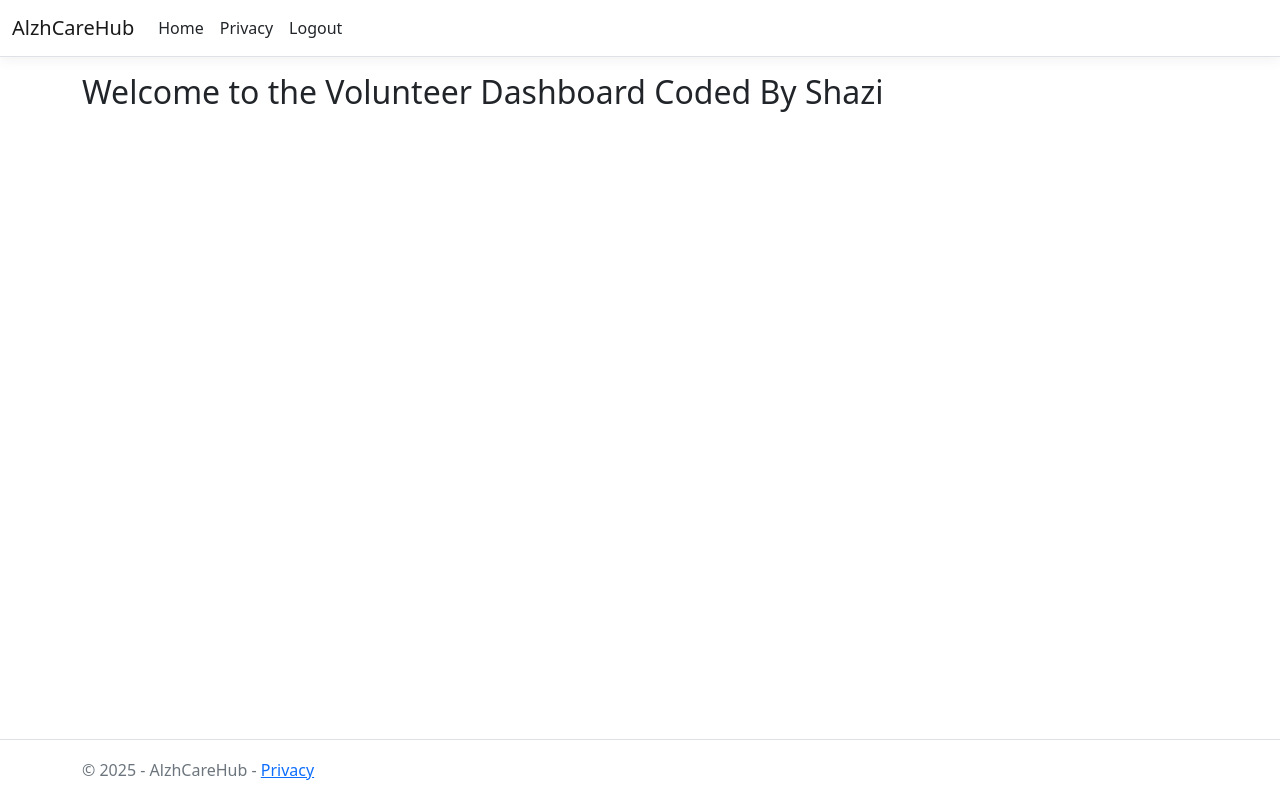
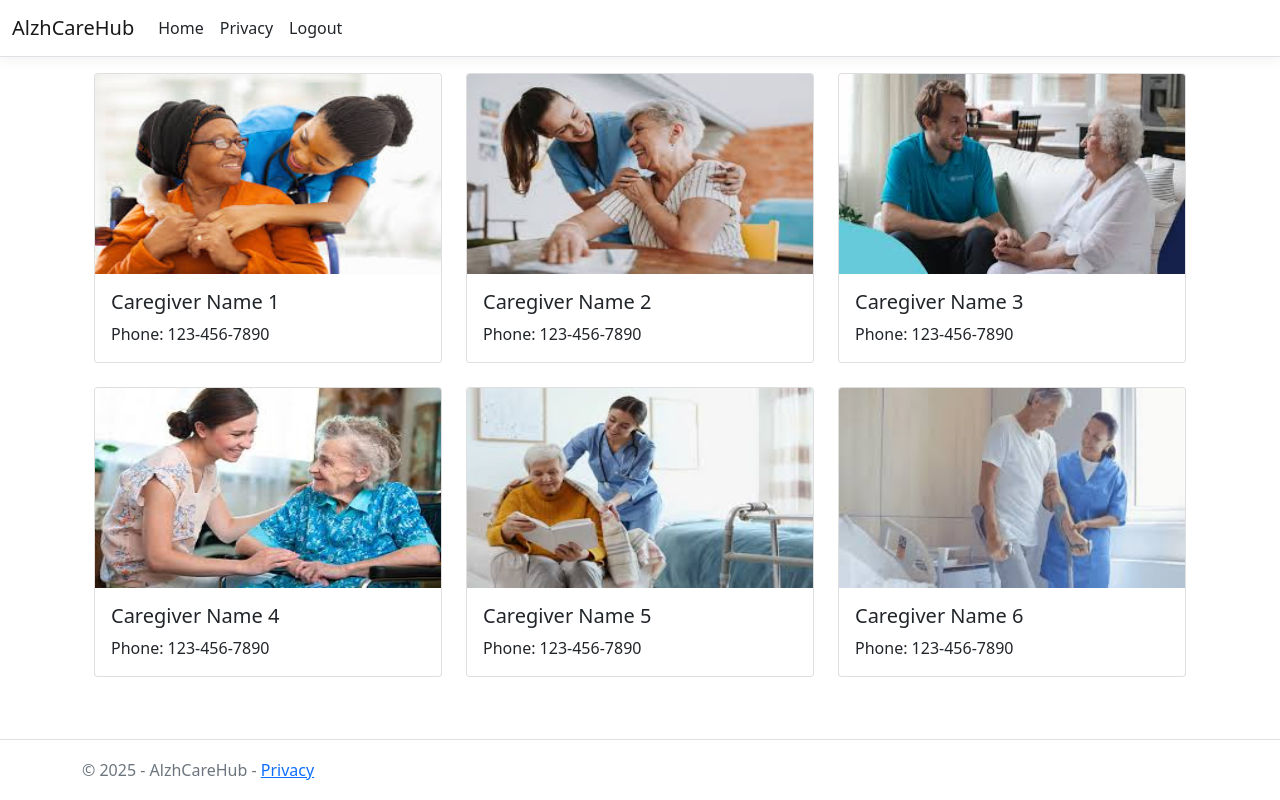
Before and after one commit to shazaibabubashar2210/AlzheimerCareHubPlatform, an ASP.NET MVC app: template AlzhCareHub/Views/Auth/VolunteerDashboard.cshtml in a window 1280 px wide. Run offline with ASP.NET Core 8 and stand-ins for ASP.NET MVC 5, Linux system fonts and the light colour scheme; the template is opened without the code that fills it, so the values that code supplies are empty; style sheets or scripts are compiled from the project's sources; the project's own start-up code is not run, and a stand-in starts its controllers and pages; some libraries are stand-ins or nearby versions.

Commit message:
I add a Caregiver header and a Static Volunteer Page

```diff
--- a/AlzhCareHub/Controllers/AuthController.cs
+++ b/AlzhCareHub/Controllers/AuthController.cs
@@ -72,9 +72,13 @@ namespace AlzhCareHub.Controllers
                     }
                 }
             }
+            catch (InvalidOperationException ex)
+            {
+                TempData["Error"] = ex.Message; // Displaying user-friendly error message
+            }
             catch (Exception ex)
             {
-                TempData["Error"] = "Login failed: " + ex.Message;
+                TempData["Error"] = "Invalid User Name And Password Plz try again.";
             }
 
             return View();
--- a/AlzhCareHub/Views/Auth/CaregiverDashboard.cshtml
+++ b/AlzhCareHub/Views/Auth/CaregiverDashboard.cshtml
@@ -1,5 +1,5 @@
 @{
-    Layout = "_Layout";
+    Layout = "_CaregiverLayout";
 }
 <h2>Welcome to the Caregiver Dashboard</h2>
 <!-- Caregiver-specific content -->
--- a/AlzhCareHub/Views/Auth/VolunteerDashboard.cshtml
+++ b/AlzhCareHub/Views/Auth/VolunteerDashboard.cshtml
@@ -1,5 +1,76 @@
 @{
     Layout = "_Layout";
 }
-<h2>Welcome to the Volunteer Dashboard Coded By Shazi</h2>
+<link href="~/css/volunteerdesigning.css" rel="stylesheet" />
 <!-- Volunteer-specific content -->
+<div class="container">
+    <div class="row">
+        <!-- Caregiver Box 1 -->
+        <div class="col-md-4 mb-4">
+            <div class="card">
+                <img src="~/images/Caregiver1.jpeg" class="card-img-top" alt="Caregiver 1">
+                <div class="card-body">
+                    <h5 class="card-title">Caregiver Name 1</h5>
+                    <p class="card-text">Phone: 123-456-7890</p>
+                </div>
+            </div>
+        </div>
+
+        <!-- Caregiver Box 2 -->
+        <div class="col-md-4 mb-4">
+            <div class="card">
+                <img src="~/images/Caregiver2.jpeg" class="card-img-top" alt="Caregiver 2">
+                <div class="card-body">
+                    <h5 class="card-title">Caregiver Name 2</h5>
+                    <p class="card-text">Phone: 123-456-7890</p>
+                </div>
+            </div>
+        </div>
+
+        <!-- Caregiver Box 3 -->
+        <div class="col-md-4 mb-4">
+            <div class="card">
+                <img src="~/images/Caregiver3.jpeg" class="card-img-top" alt="Caregiver 3">
+                <div class="card-body">
+                    <h5 class="card-title">Caregiver Name 3</h5>
+                    <p class="card-text">Phone: 123-456-7890</p>
+                </div>
+            </div>
+        </div>
+    </div>
+
+    <div class="row">
+        <!-- Caregiver Box 4 -->
+        <div class="col-md-4 mb-4">
+            <div class="card">
+                <img src="~/images/Caregiver4.jpeg" class="card-img-top" alt="Caregiver 4">
+                <div class="card-body">
+                    <h5 class="card-title">Caregiver Name 4</h5>
+                    <p class="card-text">Phone: 123-456-7890</p>
+                </div>
+            </div>
+        </div>
+
+        <!-- Caregiver Box 5 -->
+        <div class="col-md-4 mb-4">
+            <div class="card">
+                <img src="~/images/Caregiver5.jpeg" class="card-img-top" alt="Caregiver 5">
+                <div class="card-body">
+                    <h5 class="card-title">Caregiver Name 5</h5>
+                    <p class="card-text">Phone: 123-456-7890</p>
+                </div>
+            </div>
+        </div>
+
+        <!-- Caregiver Box 6 -->
+        <div class="col-md-4 mb-4">
+            <div class="card">
+                <img src="~/images/Caregiver6.jpeg" class="card-img-top" alt="Caregiver 6">
+                <div class="card-body">
+                    <h5 class="card-title">Caregiver Name 6</h5>
+                    <p class="card-text">Phone: 123-456-7890</p>
+                </div>
+            </div>
+        </div>
+    </div>
+</div>
--- a/AlzhCareHub/Views/Shared/_Layout.cshtml
+++ b/AlzhCareHub/Views/Shared/_Layout.cshtml
@@ -7,6 +7,9 @@
     <link rel="stylesheet" href="~/lib/bootstrap/dist/css/bootstrap.min.css" />
     <link rel="stylesheet" href="~/css/site.css" asp-append-version="true" />
     <link rel="stylesheet" href="~/AlzhCareHub.styles.css" asp-append-version="true" />
+    <link rel="icon" href="~/images/favicon.ico" type="image/x-icon" />
+
+
 </head>
 <body>
     <header>
--- /dev/null
+++ b/AlzhCareHub/wwwroot/css/VolunteerDesigning.css
@@ -0,0 +1,7 @@
+body {
+}
+
+img {
+    width: 100%;
+    height: 200px;
+}
```
Also changed, not shown: AlzhCareHub/Models/FirebaseAuthHelper.cs (+5 -5 lines), AlzhCareHub/Views/Shared/_CaregiverLayout.cshtml (added, +55 -0 lines), AlzhCareHub/wwwroot/favicon.ico (deleted), AlzhCareHub/wwwroot/images/Caregiver1.jpeg (added), AlzhCareHub/wwwroot/images/Caregiver2.jpeg (added), AlzhCareHub/wwwroot/images/Caregiver3.jpeg (added), AlzhCareHub/wwwroot/images/Caregiver4.jpeg (added), AlzhCareHub/wwwroot/images/Caregiver5.jpeg (added), AlzhCareHub/wwwroot/images/Caregiver6.jpeg (added), AlzhCareHub/wwwroot/images/LogoImage.ico (added).
